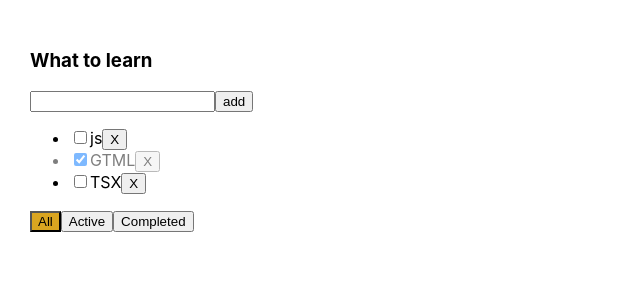
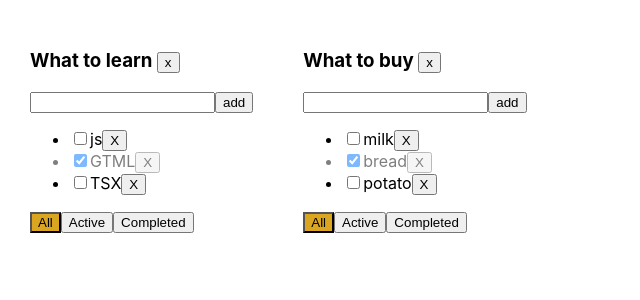
Before and after one commit to Rendow/TodoList, a React (Create React App) app: page / in a window 1280 px wide. Shown: the top 300 px of the page, without its empty margins (0-640 px from the left). Built offline with nearby package versions, Linux system fonts and the light colour scheme.

Commit message:
commit 5

```diff
--- a/src/App.tsx
+++ b/src/App.tsx
@@ -11,65 +11,102 @@
 }
 export type FilterValuesType = 'all' | 'active' | 'completed' // | - или
 
+type TodoListType = {
+    title: string
+    id: string
+    filter: FilterValuesType
+}
+type TaskStateType = {
+    [key: string]:TaskType[]
+}
+
 function App() {
 
-    const [tasks, setTasks] = useState<Array<TaskType>>([
+    const todoListID_1 = v1()
+    const todoListID_2 = v1()
+    const [todoLists, setTodoLists] = useState<TodoListType[]>([
+        {id: todoListID_1, title: 'What to learn', filter: 'all'},
+        {id: todoListID_2, title: 'What to buy', filter: 'all'},
+    ])
+    const [tasks, setTasks] = useState<TaskStateType>({
+        [todoListID_1]: [
             {id: v1(), title: 'js', isDone: false},
             {id: v1(), title: 'GTML', isDone: true},
             {id: v1(), title: 'TSX', isDone: false},
-    ])
+        ],
+        [todoListID_2]: [
+            {id: v1(), title: 'milk', isDone: false},
+            {id: v1(), title: 'bread', isDone: true},
+            {id: v1(), title: 'potato', isDone: false},
+        ],
+    })
 
-    //BLL
+    function removeTask(taskID: string, todoListID:string) {
+        tasks[todoListID] = tasks[todoListID].filter(task => task.id !== taskID)
 
-    function removeTask(taskID: string) {
-        let filteredTasks = tasks.filter(task => task.id !== taskID)
-        setTasks(filteredTasks)
+        setTasks({...tasks})
     }
 
-    function addTask(title: string){
+    function addTask(title: string, todoListID:string) {
         const newTask: TaskType = {
             id: v1(),
             title: title,
             isDone: false,
         }
-        setTasks([newTask, ...tasks])
+        tasks[todoListID] = [newTask,...tasks[todoListID]]
+        setTasks({...tasks})
     }
-    function changeTaskStatus (taskID: string,newIsDoneValue:boolean) {
-        const task = tasks.find(t => t.id === taskID)
-        if(task){
+
+    function changeTaskStatus(taskID: string, newIsDoneValue: boolean,todoListID:string) {
+        const task = tasks[todoListID].find(t => t.id === taskID)
+        if (task) {
             task.isDone = newIsDoneValue
-              setTasks([...tasks])
+            setTasks({...tasks})
         }
     }
 
-    const [filter, setFilter] = useState<FilterValuesType>('all')
 
-    function changeFilter(newFilterValue: FilterValuesType) {
-        setFilter(newFilterValue)
+    function changeFilter(newFilterValue: FilterValuesType,todoListID:string) {
+        const todoList = todoLists.find(tl => tl.id === todoListID)
+        if(todoList){
+            todoList.filter = newFilterValue
+            setTodoLists([...todoLists])
         }
-
-    let tasksForTodoList = tasks
-    if (filter === 'active') {
-        tasksForTodoList = tasks.filter(t => t.isDone === false)
     }
-    if (filter === 'completed') {
-        tasksForTodoList = tasks.filter(t => t.isDone === true)
+function removeTodolist(todoListID:string){
+      setTodoLists(todoLists.filter(tl => tl.id !== todoListID))
+     delete tasks[todoListID]
 }
-
     // UI
     //crud - create,read,update,delete
 
     return (
         <div className="App">
+            {
+                todoLists.map(tl => {
+                    let tasksForTodoList = tasks[tl.id]
+                    if (tl.filter === 'active') {
+                        tasksForTodoList = tasksForTodoList.filter(t => t.isDone === false)
+                    }
+                    if (tl.filter === 'completed') {
+                        tasksForTodoList = tasksForTodoList.filter(t => t.isDone === true)
+                    }
+                    return (
                 <TodoList
-                title={"What to learn"}
+                todoListid={tl.id}
+                title={tl.title}
                 tasks={tasksForTodoList}
-                filter={filter}
+                filter={tl.filter}
                 addTask={addTask}
                 removeTasks={removeTask}
                 changeTodoListFilter={changeFilter}
                 changeTaskStatus={changeTaskStatus}
+                removeTodolist={removeTodolist}
                 />
+
+                )
+            })
+            }
 
         </div>
     );
--- a/src/TodoList.tsx
+++ b/src/TodoList.tsx
@@ -2,13 +2,15 @@
 import {FilterValuesType, TaskType} from "./App";
 
 type TodoListPropsType = {
+    todoListid:string
     title: string
     tasks: Array<TaskType>
     filter: FilterValuesType
-    addTask: (title: string) => void
-    removeTasks: (taskID: string) => void
-    changeTodoListFilter: (newFilterValue: FilterValuesType) => void
-    changeTaskStatus: (taskID: string, newIsDoneValue: boolean) => void
+    addTask: (title: string,todoListID:string) => void
+    removeTasks: (taskID: string,todoListID:string) => void
+    changeTodoListFilter: (newFilterValue: FilterValuesType,todoListID:string) => void
+    changeTaskStatus: (taskID: string, newIsDoneValue: boolean,todoListID:string) => void
+    removeTodolist:(todoListID:string) => void
 }
 
 function TodoList(props: TodoListPropsType) {
@@ -18,7 +20,7 @@
     const addTask = () => {
         const trimmedTitle = title.trim()
         if (trimmedTitle) {
-            props.addTask(trimmedTitle)
+            props.addTask(trimmedTitle,props.todoListid)
         } else {
             setError(true)
         }
@@ -34,13 +36,13 @@
     const onChangeHandler = (event: ChangeEvent<HTMLInputElement>) => {
         setTitle(event.currentTarget.value)
     }
-    const onAllClickHandler = () => props.changeTodoListFilter('all')
-    const onActiveClickHandler = () => props.changeTodoListFilter('active')
-    const onCompletedClickHandler = () => props.changeTodoListFilter('completed')
-
+    const onAllClickHandler = () => props.changeTodoListFilter('all',props.todoListid)
+    const onActiveClickHandler = () => props.changeTodoListFilter('active',props.todoListid)
+    const onCompletedClickHandler = () => props.changeTodoListFilter('completed',props.todoListid)
+    const removeTodoList  = () => props.removeTodolist(props.todoListid)
     return (
         <div>
-            <h3>{props.title}</h3>
+            <h3>{props.title} <button onClick={removeTodoList}>x</button></h3>
             <div>
                 <input
                     value={title}
@@ -55,8 +57,8 @@
                 {
                     props.tasks.map(task => {
 
-                    const onClickHandler = () => props.removeTasks(task.id)
-                    const changeTaskStatus = (e: ChangeEvent<HTMLInputElement>) => props.changeTaskStatus(task.id, e.currentTarget.checked)
+                    const onClickHandler = () => props.removeTasks(task.id,props.todoListid)
+                    const changeTaskStatus = (e: ChangeEvent<HTMLInputElement>) => props.changeTaskStatus(task.id, e.currentTarget.checked,props.todoListid)
 
                     return (
                         <li className={task.isDone ? 'is-done' : ''}>
```
Also changed, not shown: 1 other file (tests, documents, lock files or other folders). Lines whose indentation alone changed are shown as unchanged.
